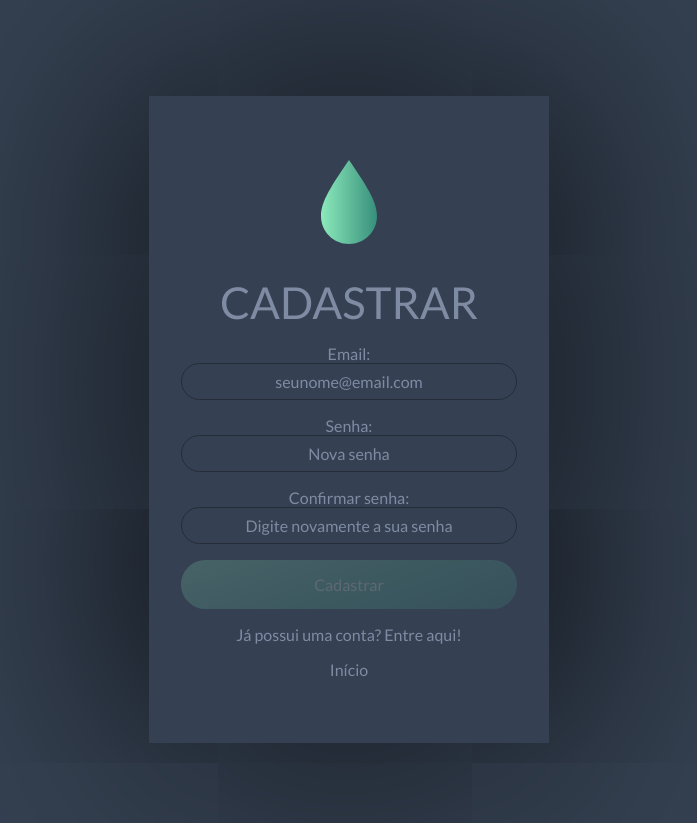
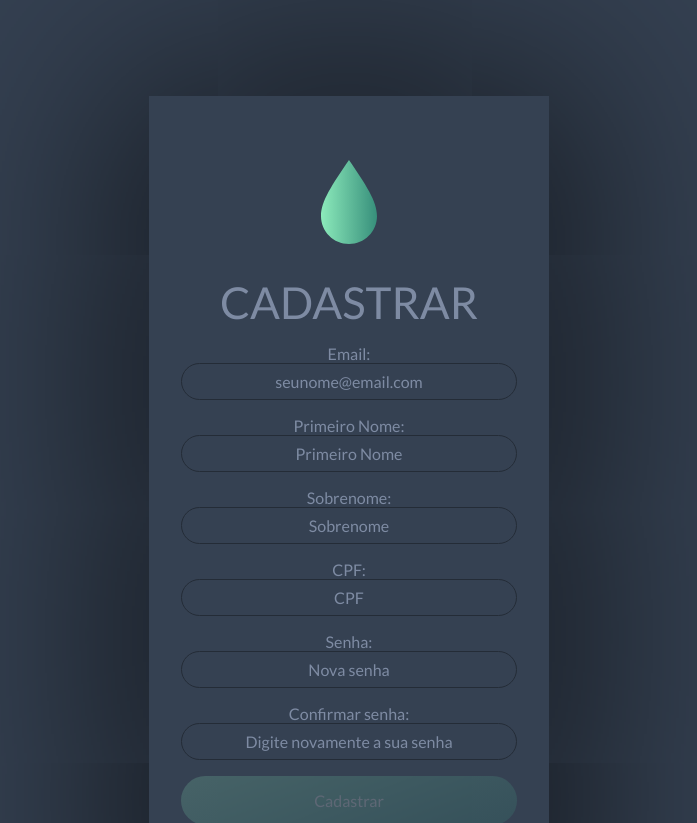
Before and after one commit to RAC-FURG-UFPEL/frontend, a React (Create React App) app: page /cadastrar in a window 1280 px wide. Shown: the top 823 px of the page, without its empty margins (291-988 px from the left). Built offline with nearby package versions, Linux system fonts and the light colour scheme; no server answers.

Commit message:
Registration fields increase

```diff
--- a/src/pages/User/Register.js
+++ b/src/pages/User/Register.js
@@ -14,11 +14,23 @@ const REGISTER_URL = '/auth/register'
 const Register = () => {
 
     const userRef = useRef()
+    const nameRef = useRef()
+    const lnameRef = useRef()
+    const cpfRef = useRef()
     const errRef = useRef()
 
     const [user, setUser] = useState('')
     const [validName, setValidName] = useState(false)
     const [userFocus, setUserFocus] = useState(false)
+
+    const [name, setName] = useState('')
+    const [nameFocus, setNameFocus] = useState(false)
+
+    const [lname, setLname] = useState('')
+    const [lnameFocus, setLnameFocus] = useState(false)
+
+    const [cpf, setCpf] = useState('')
+    const [cpfFocus, setCpfFocus] = useState(false)
 
     const [pwd, setPwd] = useState('')
     const [validPwd, setValidPwd] = useState(false)
@@ -36,11 +48,35 @@ const Register = () => {
     }, [])
 
     useEffect(() => {
+        nameRef.current.focus()
+    }, [])
+
+    useEffect(() => {
+        lnameRef.current.focus()
+    }, [])
+
+    useEffect(() => {
+        cpfRef.current.focus()
+    }, [])
+
+    useEffect(() => {
         const result = USER_REGEX.test(user)
         console.log(result)
         console.log(user)
         setValidName(result)
     }, [user])
+
+    useEffect(() => {
+        console.log(name)
+    }, [name])
+
+    useEffect(() => {
+        console.log(lname)
+    }, [lname])
+
+    useEffect(() => {
+        console.log(cpf)
+    }, [cpf])
 
     useEffect(() => {
         const result = PWD_REGEX.test(pwd)
@@ -68,17 +104,19 @@ const Register = () => {
 
         try {
 
+            console.log("CARALHO", name, lname, cpf)
+
             const response = await Api.post(REGISTER_URL,
                 JSON.stringify(
                     {
                         name: "John Doe",
                         email: user,
                         password: pwd,
+                        firstName: name,
+                        lastName: lname,
+                        cpf: cpf,
 
-                        firstName: "Jane",
-                        lastName: "Doe",
                         birthDate: "2022-05-28T21:56:49.906Z",
-                        cpf: "4841555828551",
                         title: "Graduando",
                         university: "UFPel"
                     }),
@@ -149,6 +187,61 @@ const Register = () => {
                                             Insira um email válido!
                                         </p>
                                     </div>
+
+                                    <div className={styles.form__field}>
+                                        <label htmlFor="name">
+                                            Primeiro Nome:
+                                        </label>
+                                        <input
+                                            placeholder="Primeiro Nome"
+                                            type="text"
+                                            id="name"
+                                            name="name"
+                                            ref={nameRef}
+                                            autoComplete="off"
+                                            onChange={(e) => setName(e.target.value)}
+                                            required
+                                            onFocus={() => setNameFocus(true)}
+                                            onBlur={() => setNameFocus(false)}
+                                        />
+                                    </div>
+
+                                    <div className={styles.form__field}>
+                                        <label htmlFor="lname">
+                                            Sobrenome:
+                                        </label>
+                                        <input
+                                            placeholder="Sobrenome"
+                                            type="text"
+                                            id="lname"
+                                            name="lname"
+                                            ref={lnameRef}
+                                            autoComplete="off"
+                                            onChange={(e) => setLname(e.target.value)}
+                                            required
+                                            onFocus={() => setLnameFocus(true)}
+                                            onBlur={() => setLnameFocus(false)}
+                                        />
+                                    </div>
+
+                                    <div className={styles.form__field}>
+                                        <label htmlFor="cpf">
+                                            CPF:
+                                        </label>
+                                        <input
+                                            placeholder="CPF"
+                                            type="text"
+                                            id="cpf"
+                                            name="cpf"
+                                            ref={cpfRef}
+                                            autoComplete="off"
+                                            onChange={(e) => setCpf(e.target.value)}
+                                            required
+                                            onFocus={() => setCpfFocus(true)}
+                                            onBlur={() => setCpfFocus(false)}
+                                        />
+                                    </div>
+
                                     <div className={styles.form__field}>
                                         <label htmlFor="password">
                                             Senha:
--- a/src/styles/Login/Login.module.scss
+++ b/src/styles/Login/Login.module.scss
@@ -67,6 +67,7 @@ $base-font-family-fallback: sans-serif;
             padding: .5rem 1rem;
 
             &[type="email"],
+            &[type="text"],
             &[type="password"] {
                 width: 100%;
             }
```
